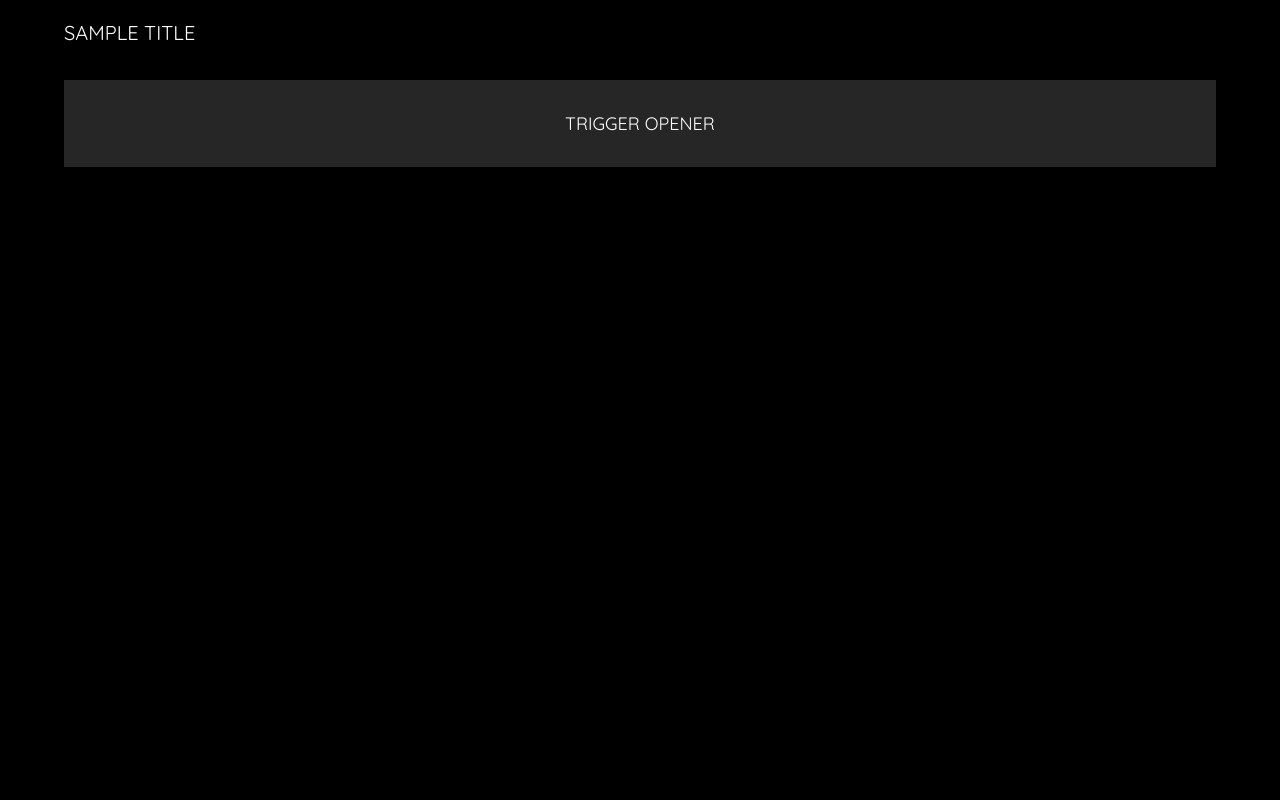
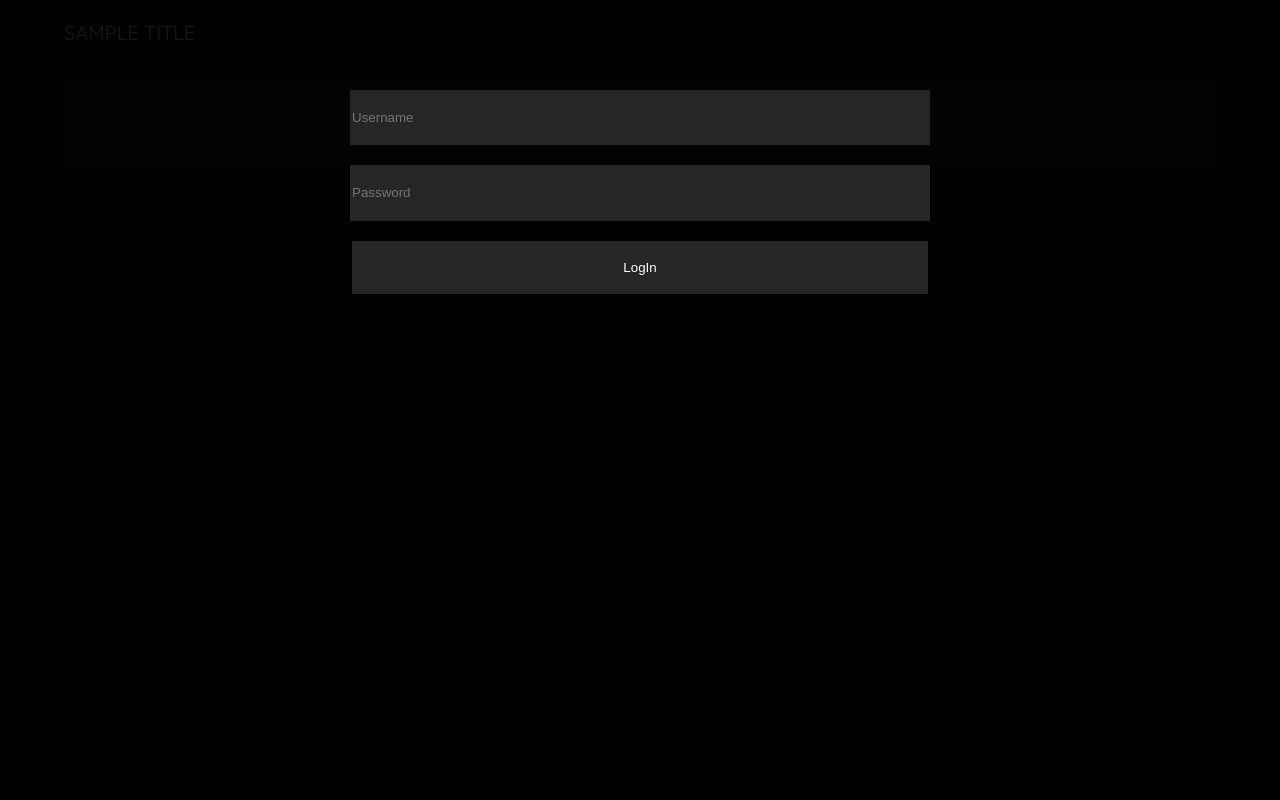
Before and after one commit to niklas-rittmann/GateOpener, a FastAPI app: template opener/templates/index.html in a window 1280 px wide. Run offline with FastAPI, Linux system fonts and the light colour scheme; the template is opened without the code that fills it: most values are stand-ins (such as "Sample title", 1, 10 or a date in 2020); parts of the project's set-up code (start-up, migrations or seed data) failed here and were passed over.

Commit message:
chore: Add login mask

```diff
--- a/opener/static/main.css
+++ b/opener/static/main.css
@@ -9,6 +9,25 @@ html {
   font-weight: 300;
   color: white;
   background-color: black;
+}
+input {
+  background-color: #262626;
+  width: 90%;
+  height: 40pt;
+  margin: 10px;
+  color: white;
+  border: none;
+  text-decoration: none;
+  display: inline-block;
+  text-transform: none;
+}
+
+form {
+  height: 100%;
+  display: flex;
+  flex-direction: column;
+  justify-content: flex-start;
+  align-items: center;
 }
 
 .content {
@@ -48,3 +67,20 @@ html {
   color: white;
   margin-top: 15px;
 }
+#login {
+  width: 50%;
+  height: 50%;
+  margin: auto;
+  text-align: center;
+  position: absolute;
+  left: 25%;
+  top: 10%;
+}
+#ovrly {
+  background-color: black;
+  height: 100%;
+  width: 100%;
+  position: fixed;
+  top: 0px;
+  opacity: 0.9;
+}
--- a/opener/templates/index.html
+++ b/opener/templates/index.html
@@ -26,20 +26,68 @@
         <div id="trigger" class="butt">Trigger Opener</div>
       </div>
     </div>
+    <div id="ovrly"></div>
+    <div id="login">
+      <form>
+        <input type="text" placeholder="Username" id="username" />
+        <input type="password" placeholder="Password" id="password" />
+        <input type="button" value="LogIn" id="login-button" />
+      </form>
+    </div>
   </body>
 </html>
 
 <script>
+  $(document).ready(function () {
+    $.ajax({
+      type: "POST",
+      url: location.origin + "/refresh",
+      contentType: "application/json; charset=utf-8",
+      headers: {
+        Authorization: "Bearer " + localStorage.getItem("token"),
+      },
+      dataType: "json",
+      success: function (data) {
+        localStorage.setItem("token", data["access_token"]);
+        $("#ovrly").hide();
+        $("#login").hide();
+      },
+    });
+  });
+
   $(document).ready(function () {
     $("#trigger").click(function () {
       $.ajax({
         type: "POST",
         url: location.origin,
         contentType: "application/json; charset=utf-8",
+        headers: {
+          Authorization: "Bearer " + localStorage.getItem("token"),
+        },
         dataType: "json",
         data: JSON.stringify({ action: "trigger" }),
         success: function () {
-          $("#message").text("Erfolgreich");
+          $("#message").text("Success");
+        },
+      });
+    });
+  });
+
+  $(document).ready(function () {
+    $("#login-button").click(function () {
+      var fd = new FormData();
+      fd.append("username", $("#username").val());
+      fd.append("password", $("#password").val());
+      $.ajax({
+        url: location.origin + "/token",
+        data: fd,
+        processData: false,
+        contentType: false,
+        type: "POST",
+        success: function (data) {
+          localStorage.setItem("token", data["access_token"]);
+          $("#ovrly").hide();
+          $("#login").hide();
         },
       });
     });
```
